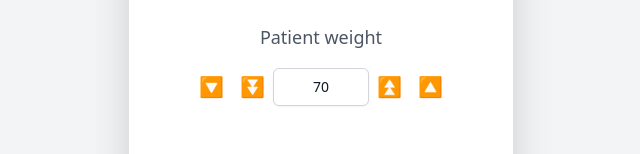
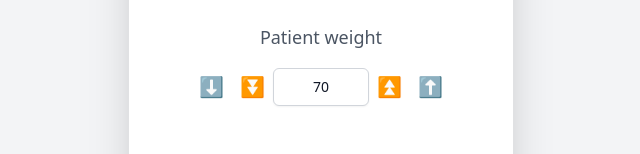
Before and after one commit to doctorriaan-cyber/FacetCalc, a plain HTML site: page index.html in a window 1280 px wide. Shown: the part 209-363 px from the top of the page, without its empty margins (319-959 px from the left). Drawn offline with nearby package versions, Linux system fonts and the light colour scheme.

Commit message:
Update index.html

```diff
--- a/index.html
+++ b/index.html
@@ -77,21 +77,26 @@
                     Patient weight
                 </label>
                 <div class="flex items-center space-x-0 mb-4">
+                    <div id="weight-buttons-container" class="flex items-center space-x-0">
+                        <!-- Weight buttons -->
                         <button id="decrement-1-btn" class="weight-button px-2 py-1.5 text-xl">
-                        🔽
+                            ⬇️
                         </button>
                         <button id="decrement-10-btn" class="weight-button px-2 py-1.5 text-xl">
                             ⏬
                         </button>
+                    </div>
                     <div id="weight-display" class="w-24 px-3 py-2 bg-white dark:bg-gray-700 border border-gray-300 dark:border-gray-600 rounded-md shadow-sm text-sm text-center text-gray-900 dark:text-gray-100">
                         70
                     </div>
+                    <div id="weight-buttons-container-2" class="flex items-center space-x-0">
                         <button id="increment-10-btn" class="weight-button px-2 py-1.5 text-xl">
                             ⏫
                         </button>
                         <button id="increment-1-btn" class="weight-button px-2 py-1.5 text-xl">
-                        🔼
+                            ⬆️
                         </button>
+                    </div>
                 </div>
             </div>
 
```
Lines whose indentation alone changed are shown as unchanged.
